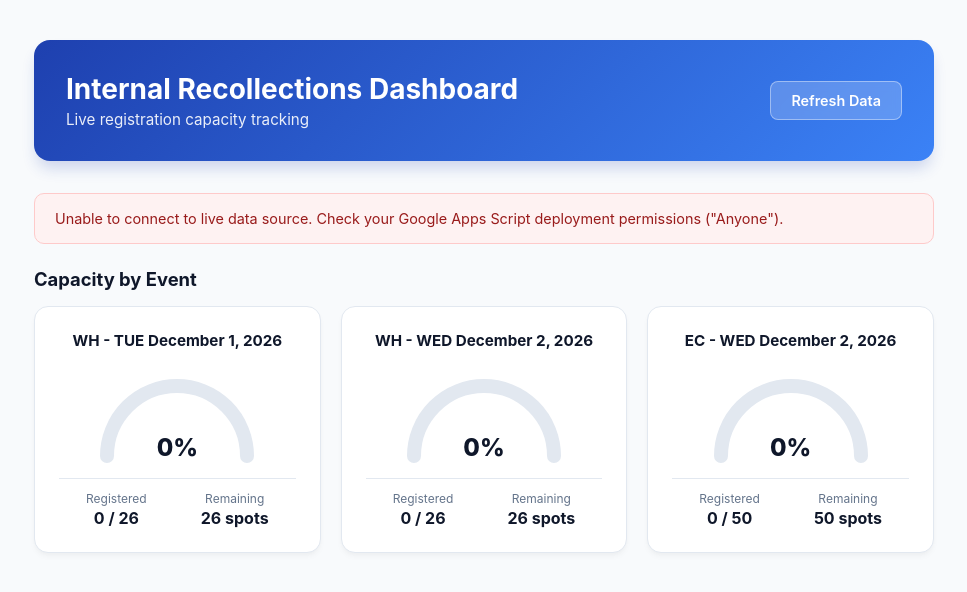
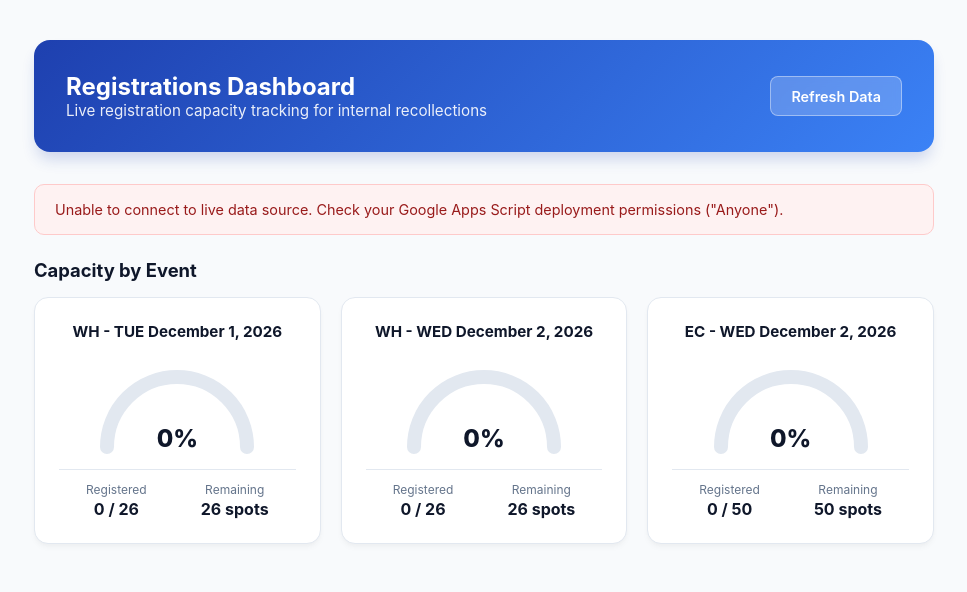
Before and after one commit to cedarcrestcc/cedarcrestcc.github.io, a plain HTML site: page admin.html in a window 1280 px wide. Shown: the whole page, without its empty margins (156-1123 px from the left). Drawn offline with Linux system fonts and the light colour scheme; no server answers.

Commit message:
Update admin.html

```diff
--- a/admin.html
+++ b/admin.html
@@ -177,8 +177,8 @@
     <!-- Header -->
     <div class="dashboard-header">
       <div>
-        <h1>Internal Recollections Dashboard</h1>
-        <p>Live registration capacity tracking</p>
+        <h2>Registrations Dashboard</h2>
+        <p>Live registration capacity tracking for internal recollections</p>
       </div>
       <button class="refresh-btn" id="refreshBtn" onclick="loadDashboardData()">Refresh</button>
     </div>
```
